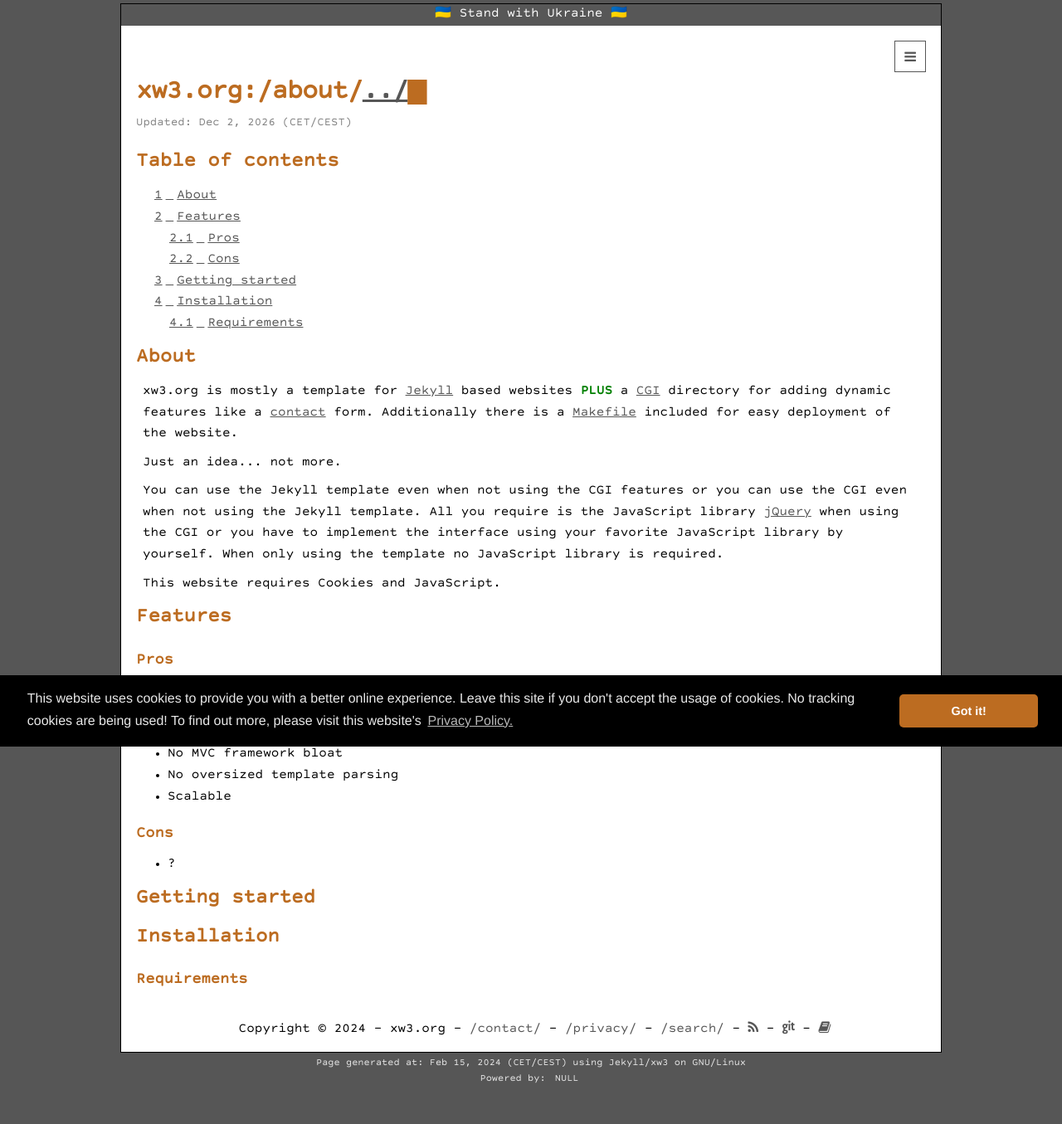
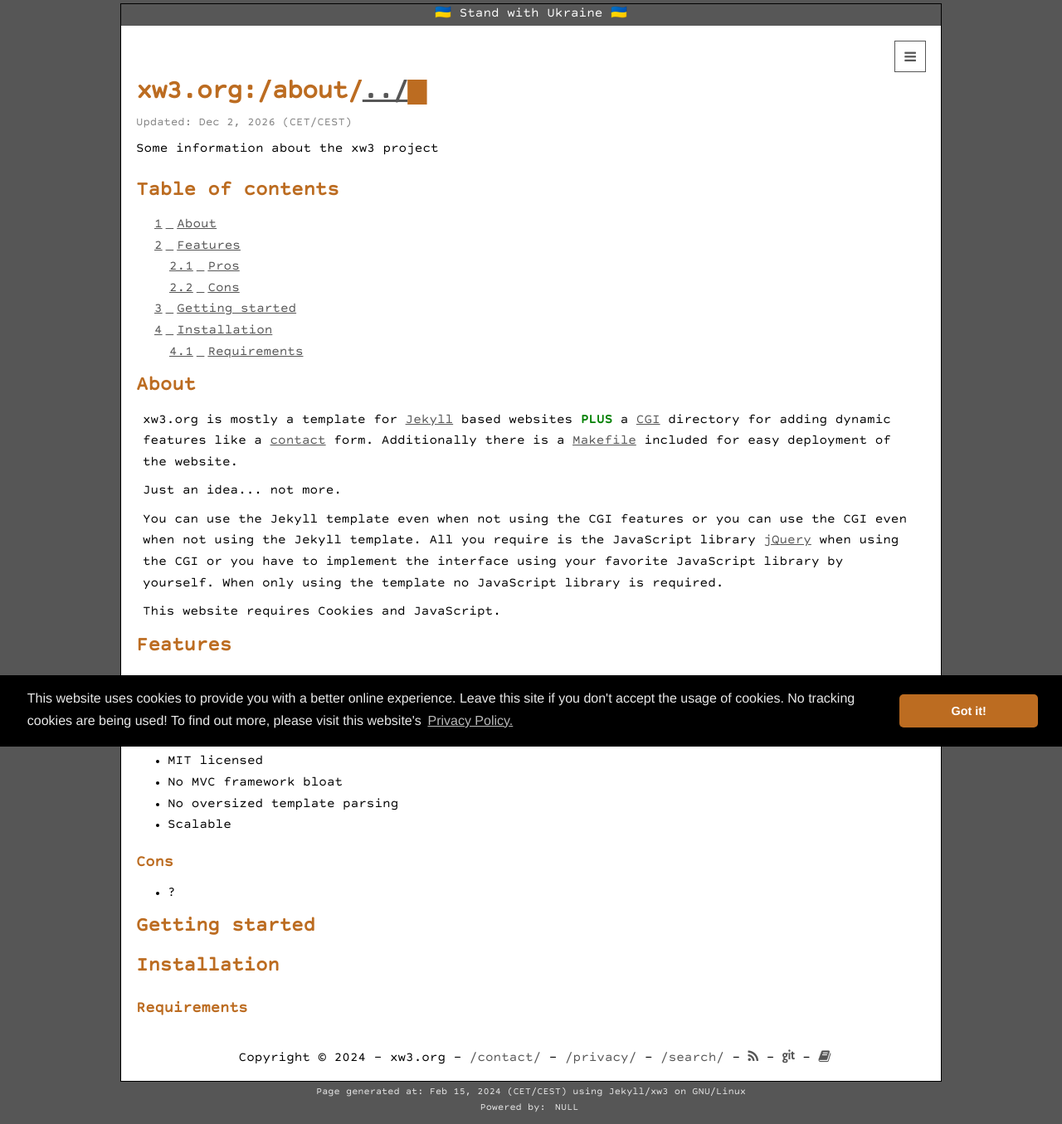
Before and after one commit to hanez/xw3, a Jekyll site: the page built from about/about.html, in a window 1280 px wide. Shown: the whole page at 83% size. Built offline with Jekyll 4.4.1, drawn with Linux system fonts in a browser that asks for light colours; before the commit the page ends 1320 px from its top, so only the background shows below that.

Commit message:
Added subtitle to about.html.

```diff
--- a/about/about.html
+++ b/about/about.html
@@ -3,7 +3,7 @@ layout: page
 published: true
 noToc: false
 title: /about/
-subtitle:
+subtitle: Some information about the xw3 project
 permalink: /about/
 tags:
  - about
```
